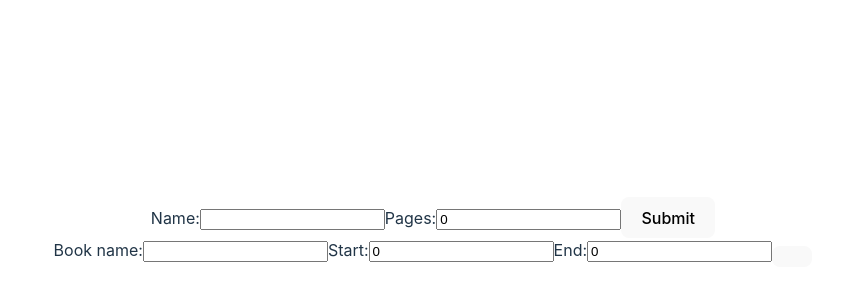
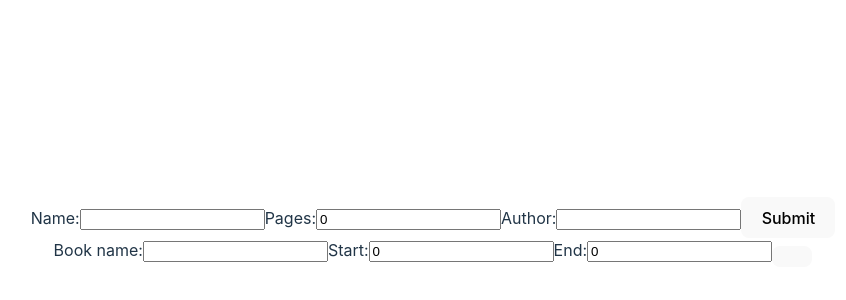
Before and after one commit to shaktilucifer/Erudite, a React (Vite) app in the folder erudite/: page / in a window 1280 px wide. Shown: the part 168-468 px from the top of the page, without its empty margins (207-1053 px from the left). Built offline with nearby package versions, Linux system fonts and the light colour scheme.

Commit message:
add book on  submit

```diff
--- a/erudite/src/CreateBook.tsx
+++ b/erudite/src/CreateBook.tsx
@@ -2,18 +2,25 @@
 // select books from this to be shown in book Entry form
 import React, { useState } from "react";
 import "./CreateBook.less";
+import { Book } from "./hooks/useCreateBook";
 
 interface CreateBookProps {
-  onSubmit: ({bookName, page_count}:{bookName: string, page_count: number}) => void;
+  onSubmit: (book: Book) => void;
 }
 
-export function CreateBook({onSubmit}: CreateBookProps) {
+export function CreateBook({ onSubmit }: CreateBookProps) {
   const [bookName, setBookName] = useState("");
+  const [author, setAuthor] = useState("");
   const [page_count, setPageCount] = useState<number>(0);
 
-
   const onButtonSubmit = () => {
-    onSubmit({bookName, page_count});
+    const bookToCreate: Book = {
+      name: bookName,
+      pages: page_count,
+      id: "",
+      author: author,
+    };
+    onSubmit(bookToCreate);
   };
 
   return (
@@ -32,7 +39,16 @@ export function CreateBook({onSubmit}: CreateBookProps) {
         value={page_count}
         onChange={(e) => setPageCount(+e.target.value || 0)}
       />
-      <button type="submit" onClick={onButtonSubmit}>Submit</button>
+      Author:
+      <input
+        type="text"
+        name="author"
+        value={author}
+        onChange={(e) => setAuthor(e.target.value)}
+      />
+      <button type="submit" onClick={onButtonSubmit}>
+        Submit
+      </button>
     </>
   );
 }
--- a/erudite/src/hooks/useCreateBook.ts
+++ b/erudite/src/hooks/useCreateBook.ts
@@ -1,6 +1,6 @@
 import { useCallback } from "react";
 
-interface Book {
+export interface Book {
     name: string;
     id: number | string;
     pages: number;
```
